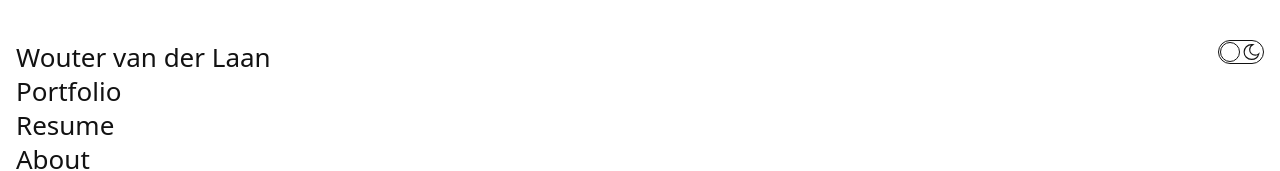
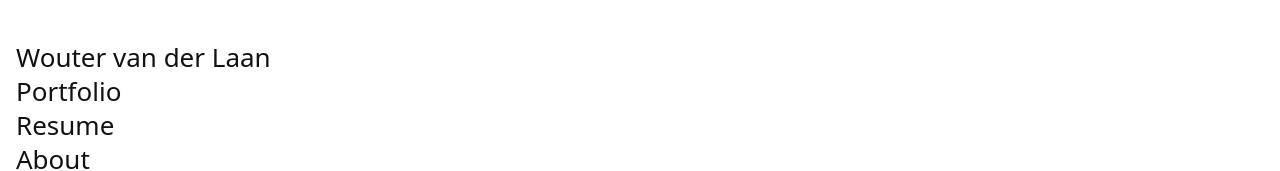
Before and after one commit to WoutervanderLaan/wouter-portfolio-next, a Next.js app: page / in a window 1280 px wide. Shown: the top 171 px of the page. Built offline with nearby package versions, Linux system fonts and the light colour scheme.

Commit message:
removed next themes to find bug

```diff
--- a/src/app/layout.tsx
+++ b/src/app/layout.tsx
@@ -3,9 +3,9 @@ import { Montserrat } from "next/font/google";
 import "./globals.css";
 import Footer from "@/components/organisms/footer/footer";
 import Navbar from "@/components/organisms/navbar/navbar";
-import { ThemeProviderWrapper } from "@/components/molecules/theme-provider-wrapper/theme-provider-wrapper";
+// import { ThemeProviderWrapper } from "@/components/molecules/theme-provider-wrapper/theme-provider-wrapper";
 import { Organization, WithContext } from "schema-dts";
-import ThemeToggleButton from "@/components/organisms/theme-toggle-button/theme-toggle-button";
+// import ThemeToggleButton from "@/components/organisms/theme-toggle-button/theme-toggle-button";
 import Script from "next/script";
 
 const montserrat = Montserrat({
@@ -78,7 +78,7 @@ export default function RootLayout({
   children: React.ReactNode;
 }>) {
   return (
-    <html lang="en" suppressHydrationWarning>
+    <html lang="en">
       <head>
         <Script
           id="jsonLd"
@@ -102,16 +102,16 @@ export default function RootLayout({
         </Script>
       </head>
       <body className={`${montserrat.variable}`}>
-        <ThemeProviderWrapper>
+        {/* <ThemeProviderWrapper> */}
         <div className="container flex min-h-screen flex-col">
           <div className="flex flex-col justify-between py-4 sm:flex-row md:py-10">
             <Navbar />
-              <ThemeToggleButton className="hidden sm:flex" />
+            {/* <ThemeToggleButton className="hidden sm:flex" /> */}
           </div>
           {children}
           <Footer />
         </div>
-        </ThemeProviderWrapper>
+        {/* </ThemeProviderWrapper> */}
       </body>
     </html>
   );
```
Lines whose indentation alone changed are shown as unchanged.
